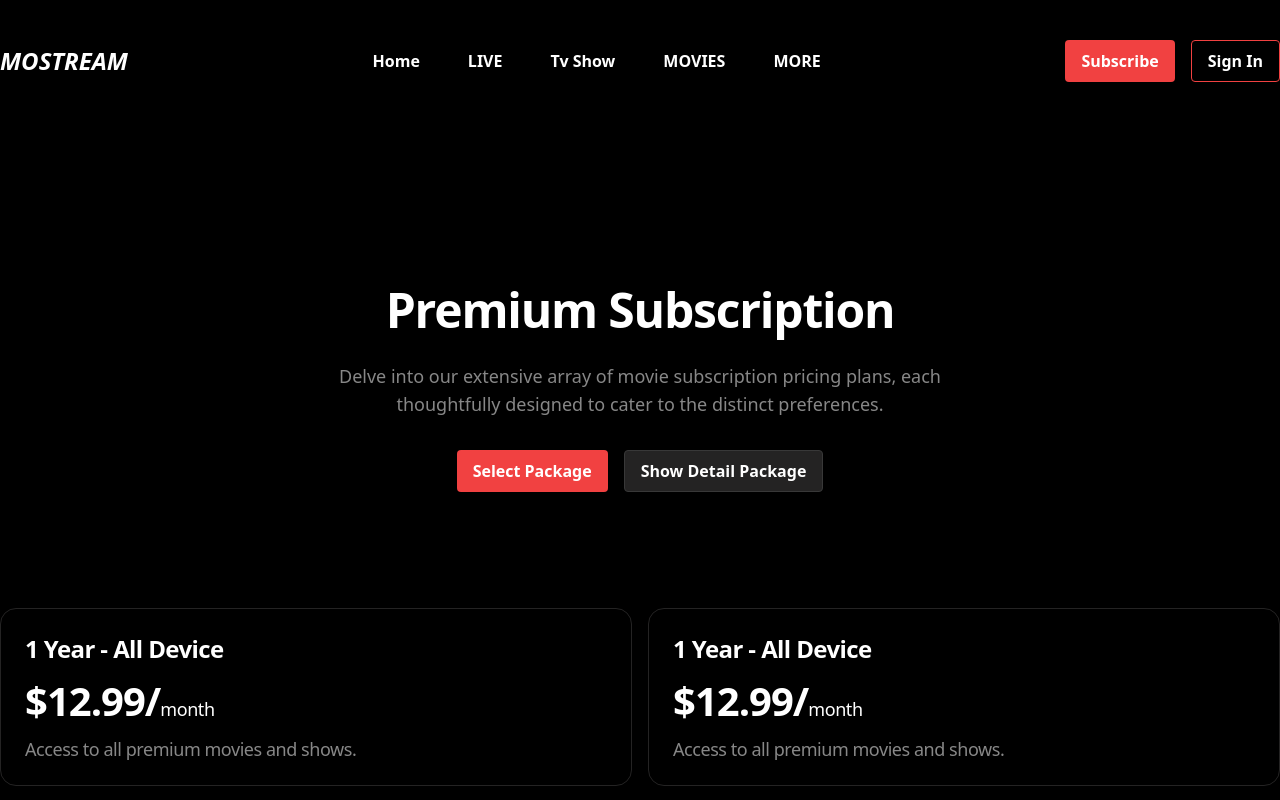
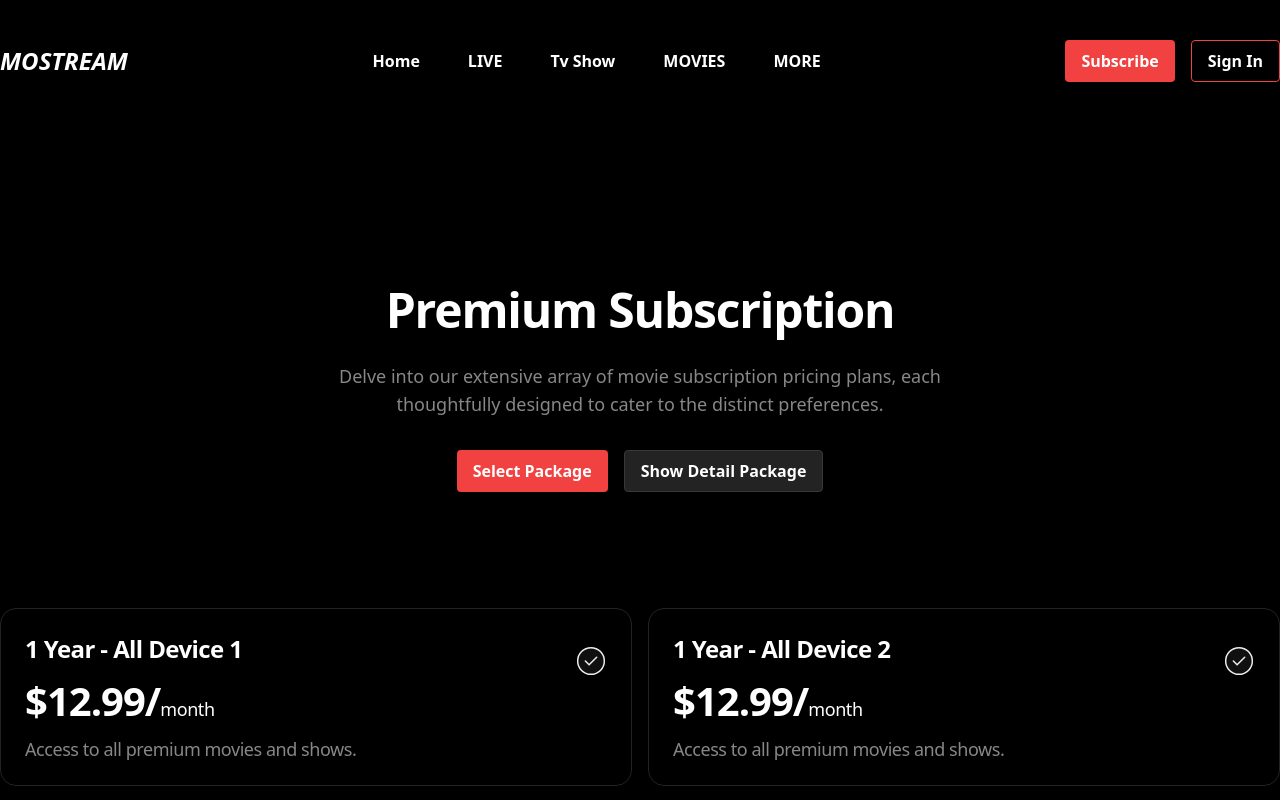
Before and after one commit to tsotne01/mostream-movie-app, a Next.js app: page /subscription in a window 1280 px wide. Shown: the top 800 px of the page. Built offline with nearby package versions, Linux system fonts and the light colour scheme.

Commit message:
feat: implement SubscriptionPlanSection component and update page to use it

```diff
--- a/src/app/(withHeaderAndFooter)/subscription/page.tsx
+++ b/src/app/(withHeaderAndFooter)/subscription/page.tsx
@@ -1,5 +1,5 @@
 import Button from '@/components/ui/button'
-import SubscriptionCard from '@/components/ui/subscription-card'
+import SubscriptionPlanSection from '@/components/ui/subscription-plan-section'
 import React from 'react'
 
 function page() {
@@ -18,12 +18,7 @@ function page() {
         </div>
 
       </div>
-      <div className='grid grid-cols-2 gap-4 w-full mx-auto max-w-7xl mb-32'>
-        <SubscriptionCard selected={true} title="1 Year - All Device" price="$12.99" subscriptionSpan="month" description="Access to all premium movies and shows." />
-        <SubscriptionCard selected={true} title="1 Year - All Device" price="$12.99" subscriptionSpan="month" description="Access to all premium movies and shows." />
-        <SubscriptionCard selected={true} title="1 Year - All Device" price="$12.99" subscriptionSpan="month" description="Access to all premium movies and shows." />
-        <SubscriptionCard selected={true} title="1 Year - All Device" price="$12.99" subscriptionSpan="month" description="Access to all premium movies and shows." />
-      </div>
+      <SubscriptionPlanSection />
     </>
   )
 }
--- a/src/components/ui/subscription-card.tsx
+++ b/src/components/ui/subscription-card.tsx
@@ -1,4 +1,6 @@
-import React from 'react'
+'use client'
+import Image from 'next/image';
+import React, { memo, useState } from 'react'
 
 type SubscriptionCardProps = {
     selected: boolean,
@@ -10,9 +12,26 @@ type SubscriptionCardProps = {
 
 function SubscriptionCard({ selected, title, price, description, subscriptionSpan }: SubscriptionCardProps) {
     return (
-        <div className='p-6 border border-[#242323] rounded-2xl'>
-            <h3 className='mb-6 font-semibold text-white leading-8 tracking-tight text-2xl'>{title}</h3>
-            <span className='inline-block mb-3 text-[40px] font-semibold leading-6 tracking-tight'>{price}/</span><span className='text-lg font-medium tracking-tight leading-6'>{subscriptionSpan}</span>
+        <div className='p-6 border border-[#242323] rounded-2xl relative overflow-hidden flex flex-col items-start'>
+            {selected && <Image className='absolute top-0 left-0 w-full h-full object-cover -z-1' src={"/subscription-plan-img.jpg"} alt="Subscription Plan" width={592} height={190} />}
+            <div className='flex items-center justify-between w-full'>
+                <h3 className='mb-6 font-semibold text-white leading-8 tracking-tight text-2xl'>{title}</h3>
+                {selected ? (
+                    <svg xmlns="http://www.w3.org/2000/svg" width="32" height="32" viewBox="0 0 32 32" fill="none">
+                        <path d="M15.9998 29.3337C23.3332 29.3337 29.3332 23.3337 29.3332 16.0003C29.3332 8.66699 23.3332 2.66699 15.9998 2.66699C8.6665 2.66699 2.6665 8.66699 2.6665 16.0003C2.6665 23.3337 8.6665 29.3337 15.9998 29.3337Z" fill="#F14141" />
+                        <path d="M10.3335 15.9999L14.1068 19.7732L21.6668 12.2266" stroke="#101010" strokeWidth="2" strokeLinecap="round" strokeLinejoin="round" />
+                    </svg>
+                ) : (
+                    <svg xmlns="http://www.w3.org/2000/svg" width="32" height="32" viewBox="0 0 32 32" fill="none">
+                        <path d="M15.9998 29.3337C23.3332 29.3337 29.3332 23.3337 29.3332 16.0003C29.3332 8.66699 23.3332 2.66699 15.9998 2.66699C8.6665 2.66699 2.6665 8.66699 2.6665 16.0003C2.6665 23.3337 8.6665 29.3337 15.9998 29.3337Z" fill="#101010" stroke="#EDEDED" strokeWidth="1.5" strokeLinecap="round" strokeLinejoin="round" />
+                        <path d="M10.3335 15.9999L14.1068 19.7732L21.6668 12.2266" stroke="#EDEDED" strokeWidth="1.5" strokeLinecap="round" strokeLinejoin="round" />
+                    </svg>
+                )}
+            </div>
+            <div>
+                <span className='inline-block mb-3 text-[40px] font-semibold leading-6 tracking-tight'>{price}/</span>
+                <span className='text-lg font-medium tracking-tight leading-6'>{subscriptionSpan}</span>
+            </div>
             <p className='text-[#878787] text-lg tracking-tight leading-6 mt-3'>{description}</p>
         </div>
     )
--- /dev/null
+++ b/src/components/ui/subscription-plan-section.tsx
@@ -0,0 +1,25 @@
+'use client'
+import { useState } from 'react'
+import SubscriptionCard from './subscription-card'
+
+function SubscriptionPlanSection() {
+    const [selectedPlan, setSelectedPlan] = useState<number | null>(null)
+    return (
+        <div className='grid grid-cols-2 gap-4 w-full mx-auto max-w-7xl mb-32'>
+            {Array.from({ length: 4 }).map((_, index) => (
+                <button onClick={() => setSelectedPlan(index === selectedPlan ? null : index)} key={index}>
+                    <SubscriptionCard
+                        selected={selectedPlan === index}
+                        title={`1 Year - All Device ${index + 1}`}
+                        price="$12.99"
+                        subscriptionSpan="month"
+                        description="Access to all premium movies and shows."
+
+                    />
+                </button>
+            ))}
+        </div>
+    )
+}
+
+export default SubscriptionPlanSection
```
